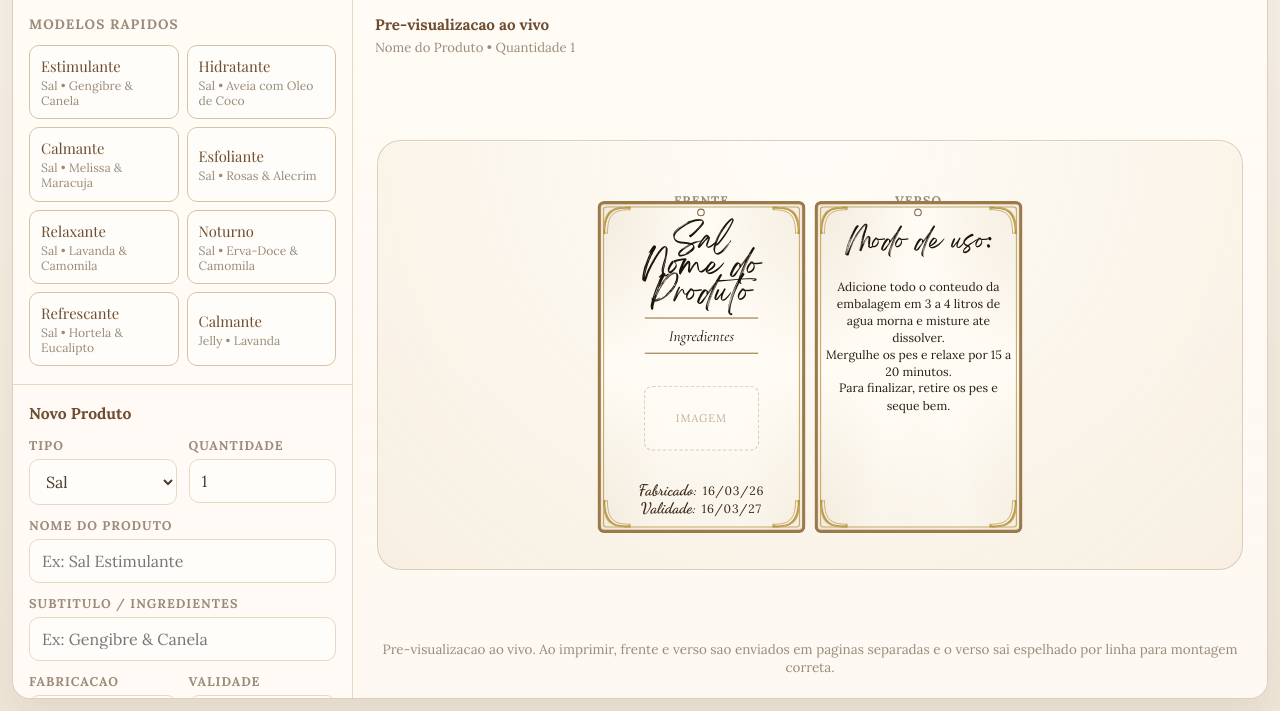
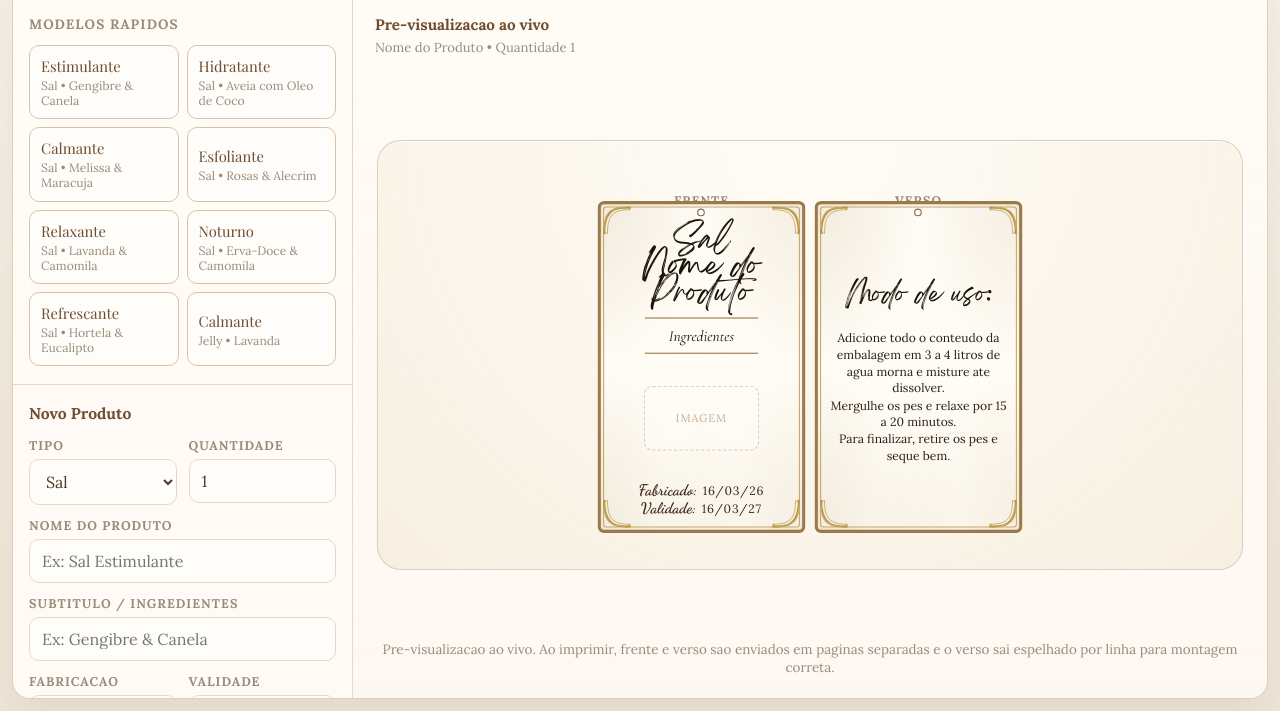
Before and after one commit to tiagoceridorio/gerador-etiquetas, a plain HTML site: page index.html in a window 1280 px wide. Shown: the part 100-811 px from the top of the page. Drawn offline with nearby package versions, Linux system fonts and the light colour scheme; a web font is replaced by a local one.

Commit message:
ajusta layout do cartão, centralizando elementos e ajustando padding e margens para melhor apresentação

```diff
--- a/index.html
+++ b/index.html
@@ -822,17 +822,16 @@
       display: flex;
       flex-direction: column;
       align-items: center;
-      justify-content: flex-start;
-      padding: 14px 10px 8px;
-      position: relative;
+      justify-content: center;
       z-index: 2;
+      padding: 10px;
     }
 
     .card-back .uso-title {
       font-family: 'Breathing', cursive;
       font-size: 22px;
       color: #1a1408;
-      margin-bottom: 8px;
+      margin-bottom: 6px;
       text-align: center;
     }
 
@@ -842,6 +841,7 @@
       line-height: 1.4;
       color: #2a1f14;
       text-align: center;
+      padding: 0 2px;
     }
 
     @media (max-width: 1080px) {
```
